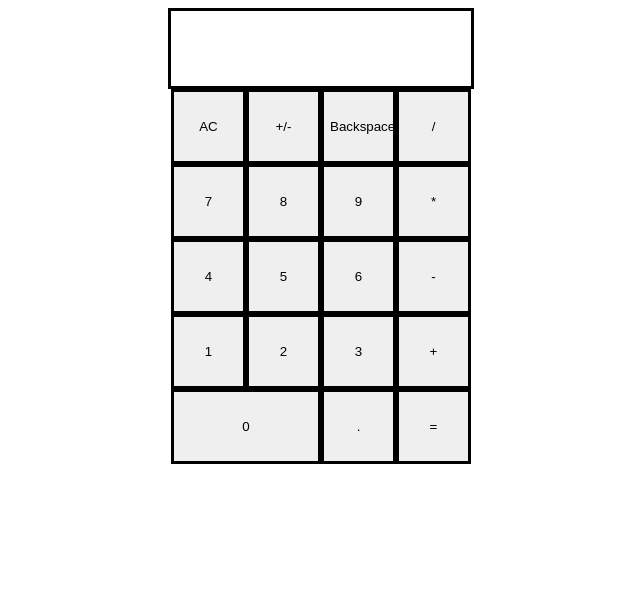
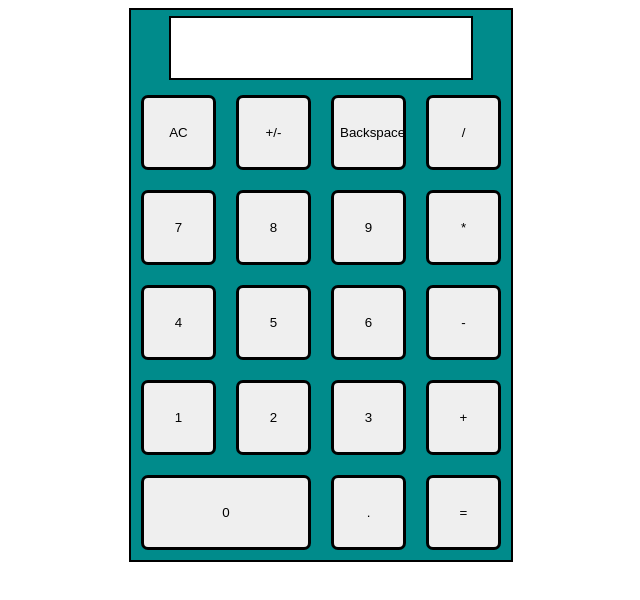
Before and after one commit to Fusi0n21/calculator, a plain HTML site: page index.html in a window 1280 px wide. Shown: the whole page, without its empty margins (319-959 px from the left). Drawn offline with Linux system fonts and the light colour scheme.

Commit message:
Works perfectly

```diff
--- a/index.html
+++ b/index.html
@@ -11,7 +11,9 @@
 	<body>
 		<div class="calculator">
 			<div class="top">
-				<div class="display"></div>
+				<div class="topbox">
+					<div class="display"></div>
+				</div>
 			</div>
 			<div class="first">
 				<button class="ac">AC</button>
--- a/style.css
+++ b/style.css
@@ -15,21 +15,41 @@ body {
 .fifth {
 	display: flex;
 	gap: 0px;
+	border-left: 2px solid black;
+	border-right: 2px solid black;
+	background-color: darkcyan;
+}
+.fifth {
+	border-bottom: 2px solid black;
 }
 button {
 	border: solid black;
 	width: 75px;
 	height: 75px;
+	margin: 10px;
+	border-radius: 7px;
 }
 button.zero {
-	width: 150px;
+	width: 170px;
 }
 
 .top {
-	width: 300px;
+	width: 380px;
 	height: 75px;
 	display: flex;
 	justify-content: center;
 	align-items: center;
-	border: solid black;
+	border: 2px solid black;
+	border-bottom: 0;
+	background-color: darkcyan;
 }
+.topbox{
+	background-color: white;
+	width: 300px;
+	height: 60px;
+	border: 2px solid black;
+}
+.display{
+	display: flex;
+	justify-content: flex-end;
+}
```
